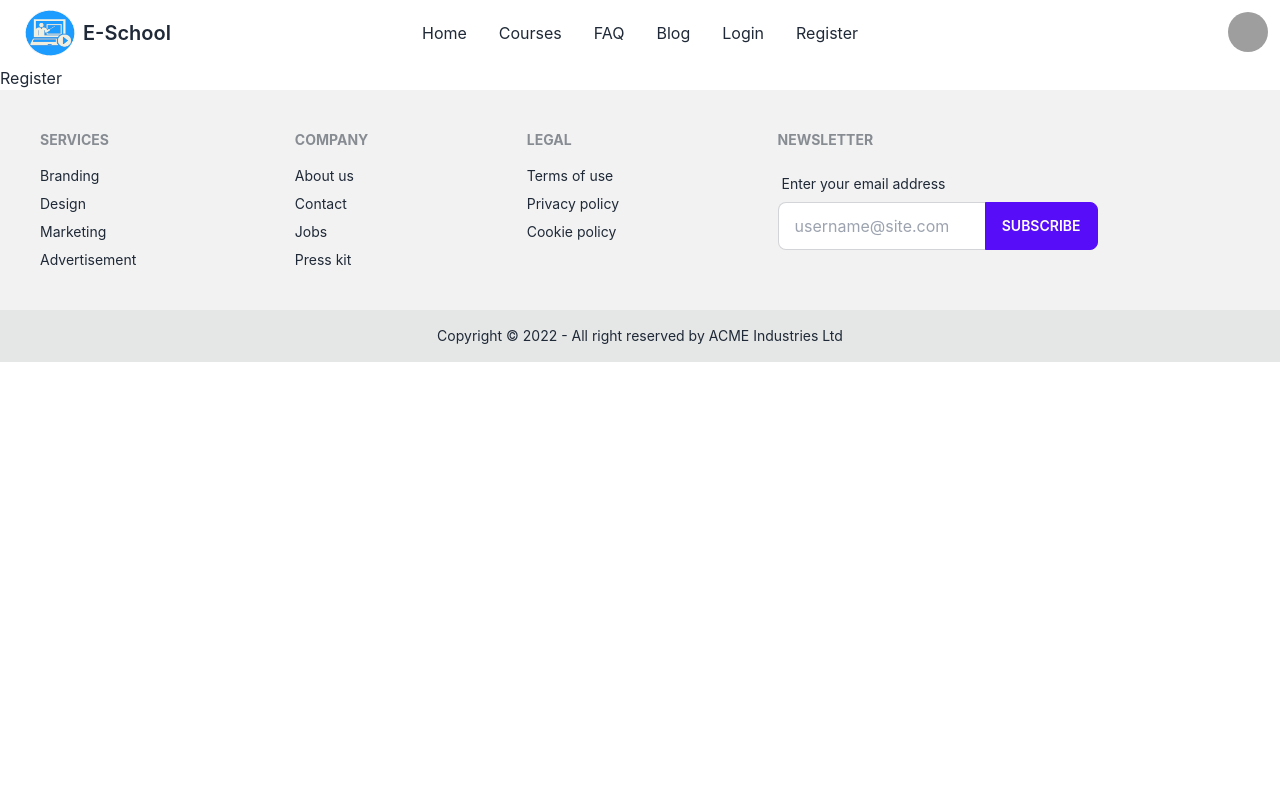
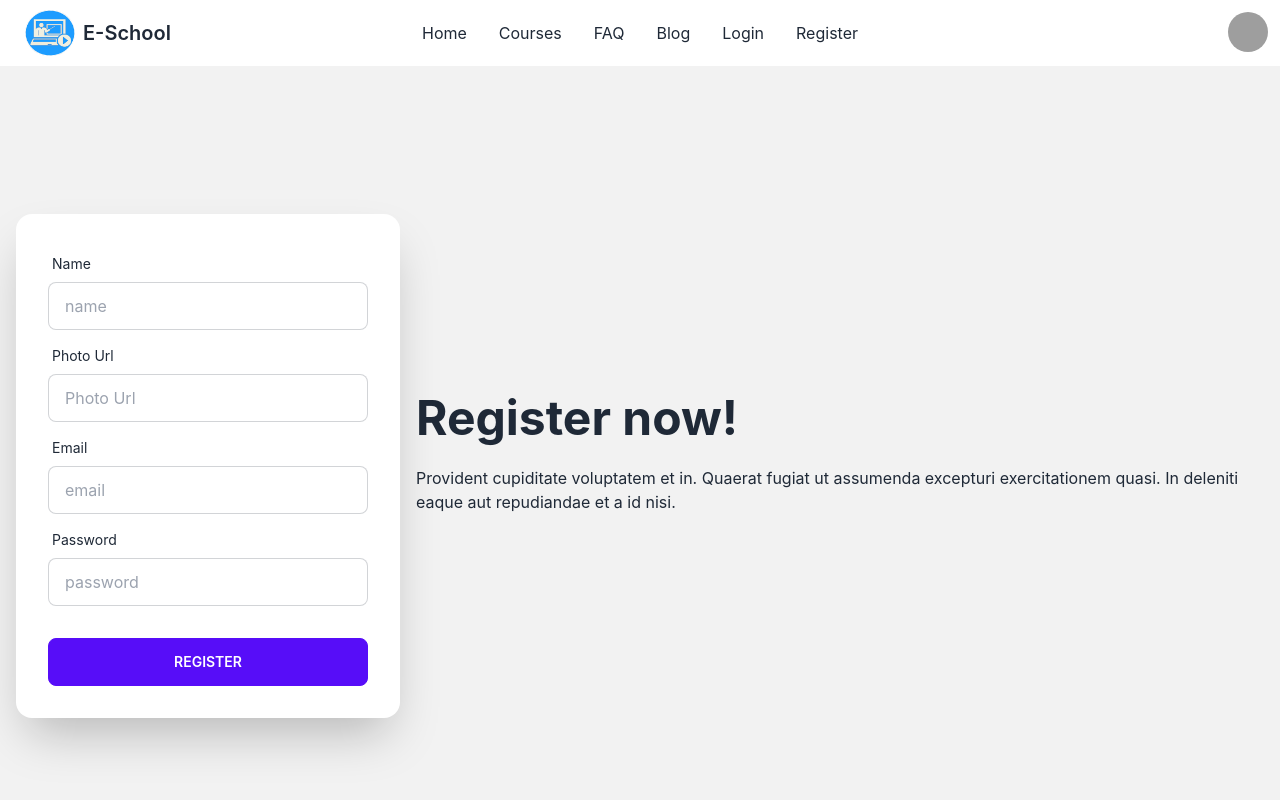
Before and after one commit to mejbaurrahman/e-school, a React (Create React App) app: page /register in a window 1280 px wide. Shown: the top 800 px of the page. Built offline with nearby package versions, Linux system fonts and the light colour scheme; grey boxes are pictures that could not be loaded.

Commit message:
auth-code-update

```diff
--- a/src/Componants/Shared/Footer/Footer.js
+++ b/src/Componants/Shared/Footer/Footer.js
@@ -39,7 +39,7 @@ export default function Footer() {
 </footer>
 <footer className="footer footer-center p-4 bg-base-300 text-base-content">
   <div>
-    <p>Copyright © 2022 - All right reserved by ACME Industries Ltd</p>
+    <p>Copyright © 2022 - All right reserved by Mejba</p>
   </div>
 </footer>
     </div>
--- /dev/null
+++ b/src/Firebase/Firebase.init.js
@@ -0,0 +1,19 @@
+// Import the functions you need from the SDKs you need
+import { initializeApp } from "firebase/app";
+// TODO: Add SDKs for Firebase products that you want to use
+// https://firebase.google.com/docs/web/setup#available-libraries
+
+// Your web app's Firebase configuration
+const firebaseConfig = {
+  apiKey: "AIzaSyApa8NgQ4HZnwyDZxdbUVdppwPUk4fTEsU",
+  authDomain: "e-school-63355.firebaseapp.com",
+  projectId: "e-school-63355",
+  storageBucket: "e-school-63355.appspot.com",
+  messagingSenderId: "93635372077",
+  appId: "1:93635372077:web:d16d846ab6384c92f144a4"
+};
+
+// Initialize Firebase
+const app = initializeApp(firebaseConfig);
+
+export default app;
--- /dev/null
+++ b/src/Hooks/AuthProvider/AuthProvider.js
@@ -0,0 +1,97 @@
+import React, { createContext } from 'react';
+import { useState } from 'react';
+import { GoogleAuthProvider, signInWithPopup, GithubAuthProvider, onAuthStateChanged, createUserWithEmailAndPassword, signInWithEmailAndPassword, signOut } from "firebase/auth";
+import { getAuth } from "firebase/auth";
+import { useEffect } from 'react';
+
+const auth = getAuth();
+export const AuthContext = createContext();
+
+export default function AuthProvider({children}) {
+const [user, setUser]= useState({displayName: 'Mejba'});
+const googleProvider = new GoogleAuthProvider();
+const githubProvider = new GithubAuthProvider();
+
+ useEffect(()=>{
+ const unsubscribe= onAuthStateChanged(auth, (user) => {
+    if (user) {
+      const uid = user.uid;
+      setUser(user);
+      // ...
+    } else {
+      // User is signed out
+      setUser({});
+      // ...
+    }
+  });
+  return ()=>{
+    unsubscribe();
+  }
+ },[user])
+
+ const loginWithEmailAndPassword =(email, password)=>{
+  signInWithEmailAndPassword(auth, email, password)
+  .then((userCredential) => {
+    // Signed in
+    const user = userCredential.user;
+    // ...
+  })
+  .catch((error) => {
+    const errorCode = error.code;
+    const errorMessage = error.message;
+  });
+
+ }
+ const RegisterWithEmailAndPassword =(email, password)=>{
+  createUserWithEmailAndPassword(auth, email, password)
+  .then((userCredential) => {
+    // Signed in
+    const user = userCredential.user;
+    // ...
+  })
+  .catch((error) => {
+    const errorCode = error.code;
+    const errorMessage = error.message;
+    // ..
+  });
+
+  }
+  const logout =()=>{
+    signOut(auth).then(() => {
+      // Sign-out successful.
+    }).catch((error) => {
+      // An error happened.
+    });
+  }
+
+  const googleSignIn=()=>{
+    signInWithPopup(auth, googleProvider)
+  .then((result) => {
+      const user = result.user;
+      console.log(user);
+    // ...
+  }).catch((error) => {
+    // Handle Errors here.
+    console.log(error.message);
+    // ...
+  });
+  }
+
+  const githubSignIn =()=>{
+    signInWithPopup(auth, githubProvider)
+    .then((result) => {
+        const user = result.user;
+        console.log(user);
+      // ...
+    }).catch((error) => {
+      // Handle Errors here.
+      console.log(error.message);
+      // ...
+    });
+  }
+  return (
+    <AuthContext.Provider>
+        {children}
+    </AuthContext.Provider>
+  )
+}
--- a/src/Pages/Login/Login.js
+++ b/src/Pages/Login/Login.js
@@ -1,7 +1,50 @@
 import React from 'react'
+import { Link } from 'react-router-dom'
 
 export default function Login() {
   return (
-    <div>Login</div>
+    <div className=''>
+      <div className="hero min-h-screen bg-base-200">
+  <div className="hero-content flex-col flex-row-reverse">
+    <div className="text-center lg:text-left">
+      <h1 className="text-5xl font-bold text-center">Login now!</h1>
+      <p className="py-6 text-center">Login to checkout our courses and get special offer.</p>
+    </div>
+    <div className="card flex-shrink-0 w-full max-w-sm shadow-2xl bg-base-100">
+      <div className="card-body">
+        <div className="form-control">
+          <label className="label">
+            <span className="label-text">Email</span>
+          </label>
+          <input type="email" placeholder="email" className="input input-bordered" />
+        </div>
+        <div className="form-control">
+          <label className="label">
+            <span className="label-text">Password</span>
+          </label>
+          <input type="password" placeholder="password" className="input input-bordered" />
+          <label className="label">
+            <a href="#" className="label-text-alt link link-hover">Forgot password?</a>
+          </label>
+        </div>
+        <div className="form-control mt-6">
+          <button className="btn btn-primary">Login</button>
+        </div>
+      </div>
+      <div className='mx-auto mb-3'>
+        New User? <Link to='/register' className='underline text-primary'>Register</Link>
+      </div>
+    </div>
+    <div className="divider"></div>
+    <div className='mx-auto'>
+      <button className='btn btn-outline btn-primary'>Login with Google </button>
+    </div>
+    <div className='mx-auto'>
+      <button className='btn btn-outline btn-ghost'>Login with Github</button>
+    </div>
+  </div>
+
+</div>
+    </div>
   )
 }
--- a/src/Pages/Register/Register.js
+++ b/src/Pages/Register/Register.js
@@ -2,6 +2,47 @@ import React from 'react'
 
 export default function Register() {
   return (
-    <div>Register</div>
+    <div>
+      <div className="hero min-h-screen bg-base-200">
+  <div className="hero-content flex-col lg:flex-row-reverse">
+    <div className="text-center lg:text-left">
+      <h1 className="text-5xl font-bold">Register now!</h1>
+      <p className="py-6">Provident cupiditate voluptatem et in. Quaerat fugiat ut assumenda excepturi exercitationem quasi. In deleniti eaque aut repudiandae et a id nisi.</p>
+    </div>
+    <div className="card flex-shrink-0 w-full max-w-sm shadow-2xl bg-base-100">
+      <div className="card-body">
+      <div className="form-control">
+          <label className="label">
+            <span className="label-text">Name</span>
+          </label>
+          <input type="text" placeholder="name" className="input input-bordered" />
+        </div>
+        <div className="form-control">
+          <label className="label">
+            <span className="label-text">Photo Url</span>
+          </label>
+          <input type="text" placeholder="Photo Url" className="input input-bordered" />
+        </div>
+        <div className="form-control">
+          <label className="label">
+            <span className="label-text">Email</span>
+          </label>
+          <input type="email" placeholder="email" className="input input-bordered" />
+        </div>
+        <div className="form-control">
+          <label className="label">
+            <span className="label-text">Password</span>
+          </label>
+          <input type="password" placeholder="password" className="input input-bordered" />
+        </div>
+        <div className="form-control mt-6">
+          <button className="btn btn-primary">Register</button>
+        </div>
+      </div>
+    </div>
+  </div>
+</div>
+
+    </div>
   )
 }
```
